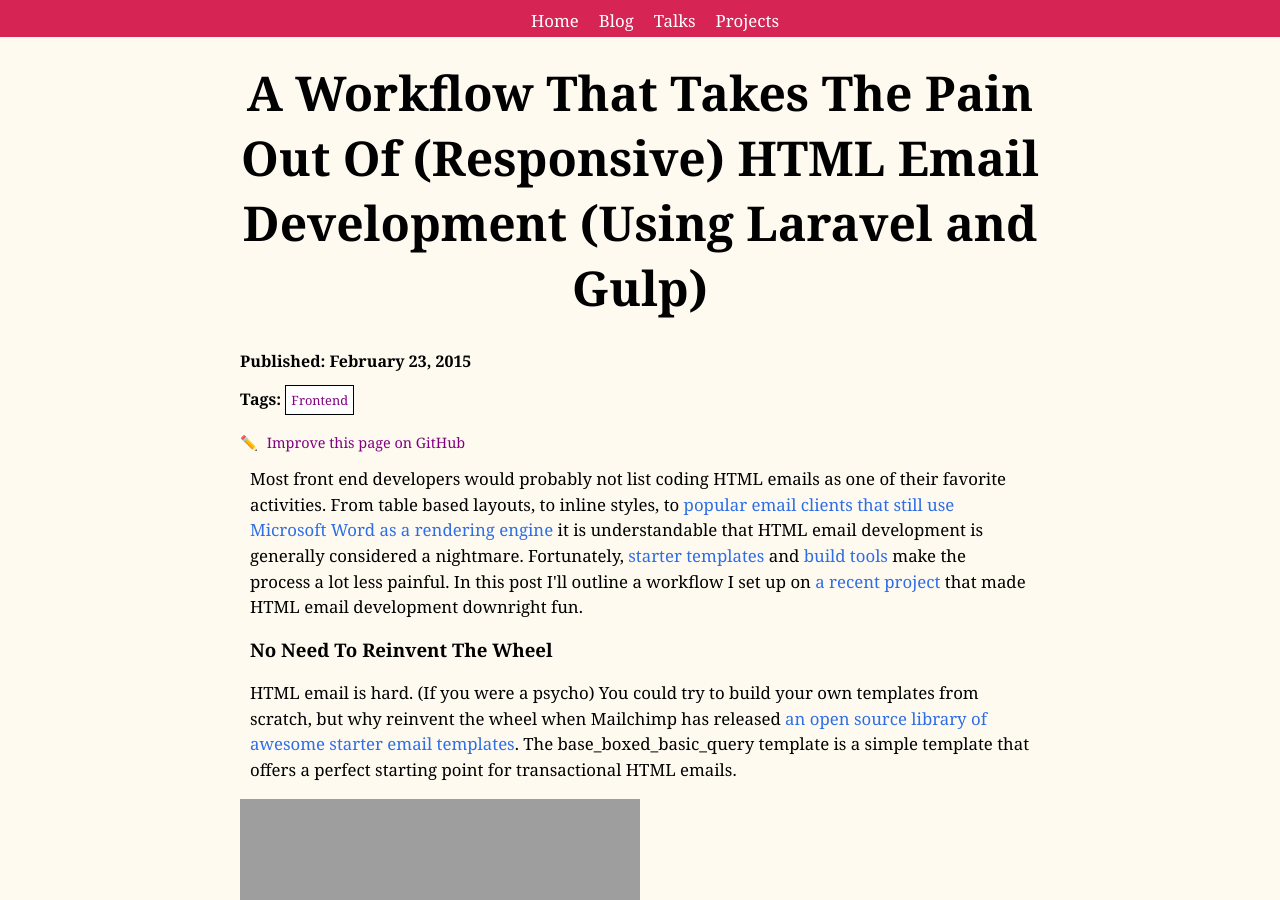
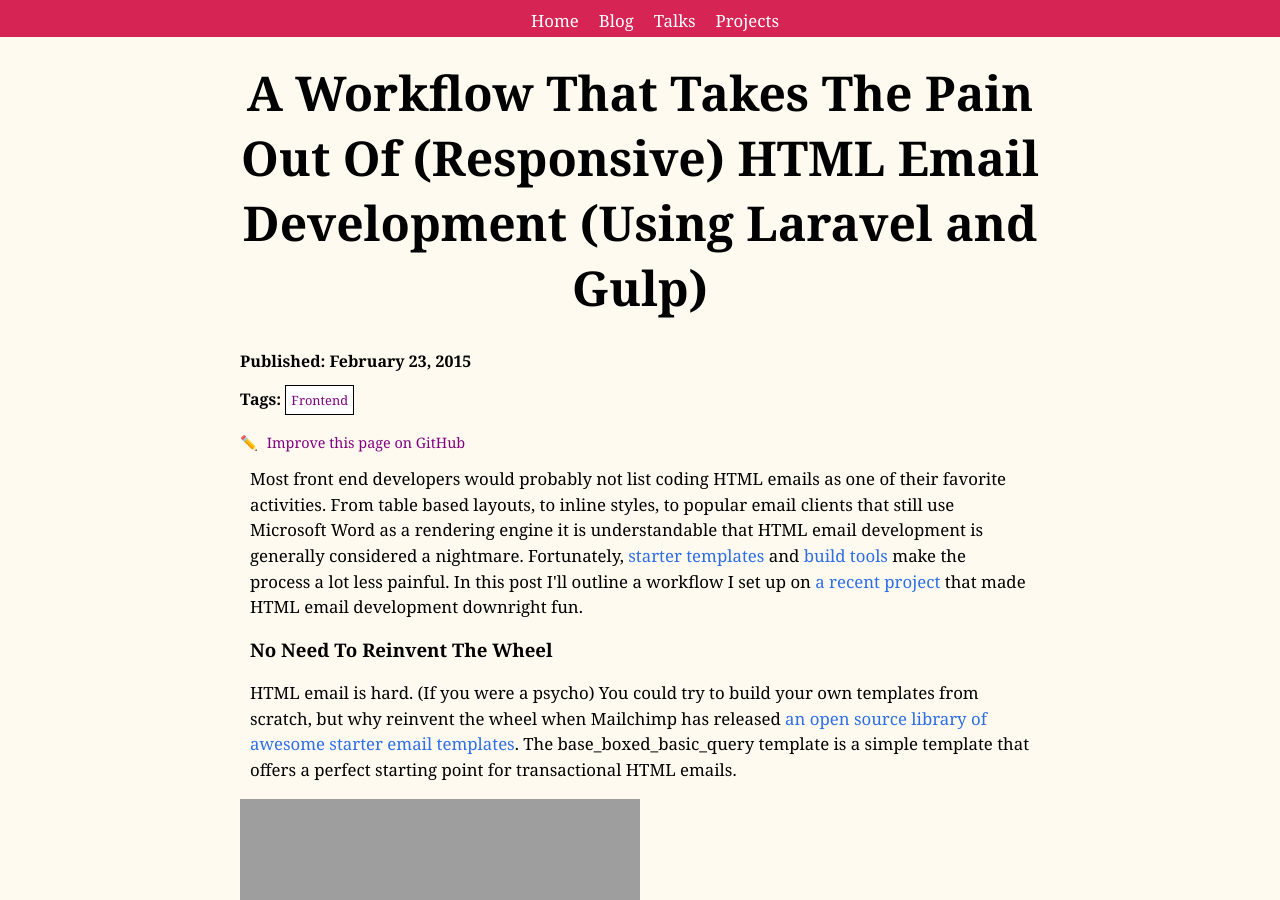
Before and after one commit to mpchadwick/mpchadwick.github.io, a Jekyll site: the page built from _posts/2015-02-23-laravel-gulp-transactional-email-workflow.html, in a window 1280 px wide and 900 px high. Built offline with Jekyll 4.4.1, drawn with Linux system fonts in a browser that asks for light colours; emoji names are drawn with the system emoji font; comment, search, counter and statistics services are not loaded.

Commit message:
Remove dead link
Litmus seems to have just flat out deleted this content

```diff
--- a/_posts/2015-02-23-laravel-gulp-transactional-email-workflow.html
+++ b/_posts/2015-02-23-laravel-gulp-transactional-email-workflow.html
@@ -9,7 +9,7 @@ redirect_from:
   - /blog/laravel-gulp-transactional-email-workflow/
 ---
 
-<p>Most front end developers would probably not list coding HTML emails as one of their favorite activities. From table based layouts, to inline styles, to <a class="inline-link" href="https://litmus.com/blog/outlook-2013-still-powered-by-word-now-available-for-email-testing" target="_blank">popular email clients that still use Microsoft Word as a rendering engine</a> it is understandable that HTML email development is generally considered a nightmare. Fortunately, <a class="inline-link" href="https://github.com/mailchimp/Email-Blueprints" target="_blank">starter templates</a> and <a class="inline-link" href="http://gulpjs.com/" target="_blank">build tools</a> make the process a lot less painful. In this post I&#39;ll outline a workflow I set up on <a class="inline-link" href="https://domainclamp.com/" target="_blank">a recent project</a> that made HTML email development downright fun.</p>
+<p>Most front end developers would probably not list coding HTML emails as one of their favorite activities. From table based layouts, to inline styles, to popular email clients that still use Microsoft Word as a rendering engine it is understandable that HTML email development is generally considered a nightmare. Fortunately, <a class="inline-link" href="https://github.com/mailchimp/Email-Blueprints" target="_blank">starter templates</a> and <a class="inline-link" href="http://gulpjs.com/" target="_blank">build tools</a> make the process a lot less painful. In this post I&#39;ll outline a workflow I set up on <a class="inline-link" href="https://domainclamp.com/" target="_blank">a recent project</a> that made HTML email development downright fun.</p>
 <!-- excerpt_separator -->
 
 <h3>No Need To Reinvent The Wheel</h3>
```
